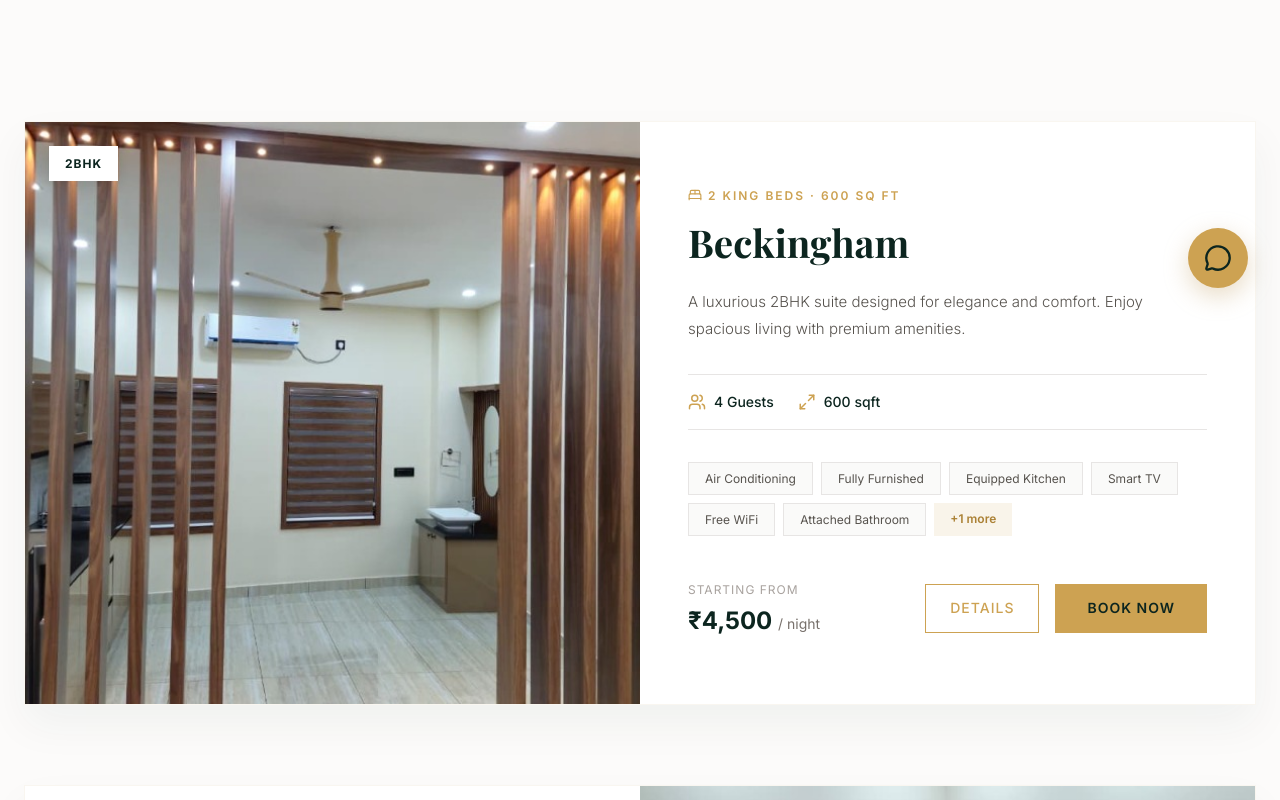
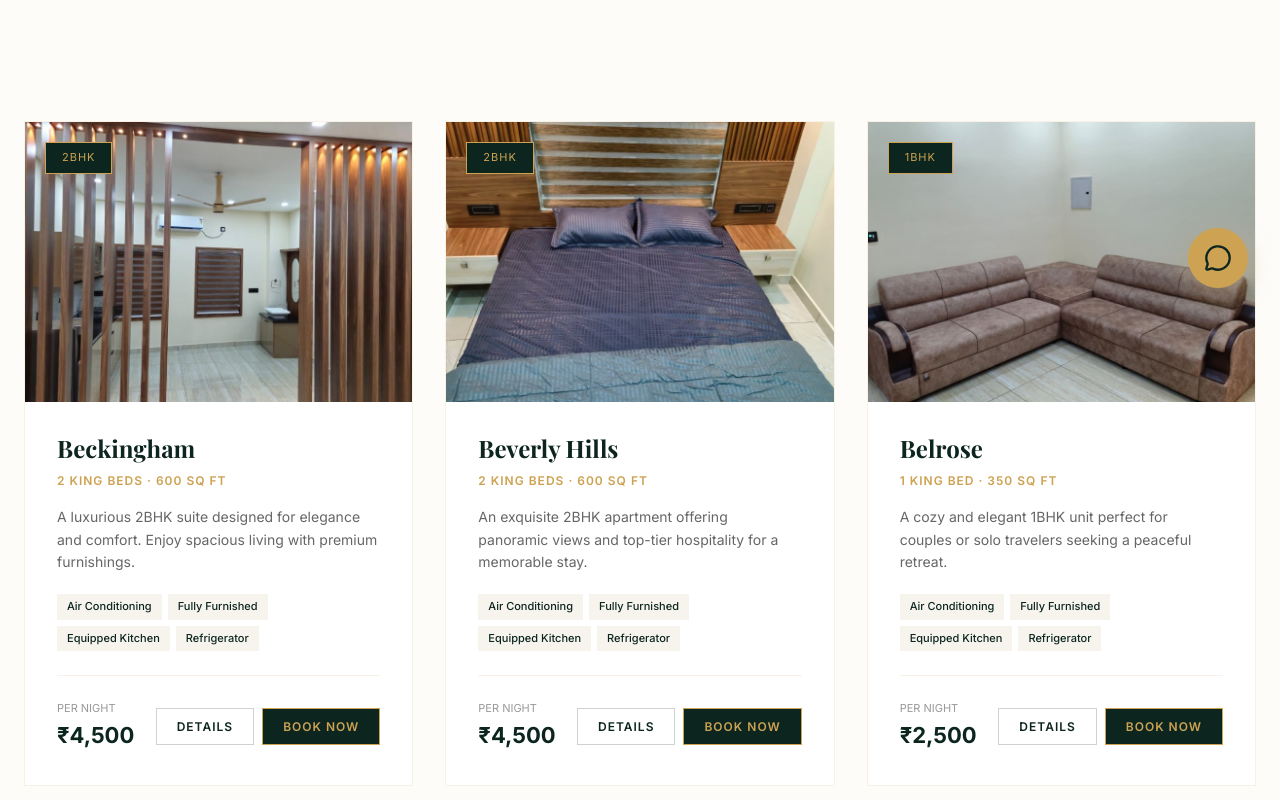
Before and after one commit to sebinphilip585-ui/bethel-bac, a React (Vite) app in the folder frontend/: page /rooms in a window 1280 px wide. Shown: the part 480-1280 px from the top of the page. Built offline with nearby package versions, Linux system fonts and the light colour scheme; no server answers; a web font is replaced by a local one.

Commit message:
feat: explicitly hardcode and render the 10 luxury apartments separately in RoomsPage

```diff
--- a/frontend/src/pages/guest/RoomsPage.jsx
+++ b/frontend/src/pages/guest/RoomsPage.jsx
@@ -1,7 +1,7 @@
 import { useEffect, useRef } from 'react';
 import { Link, useNavigate } from 'react-router-dom';
 import { useData } from '../../contexts/DataContext';
-import { Wifi, Coffee, Shield, Star, Users, Maximize2, ArrowRight, BedDouble } from 'lucide-react';
+import { Users, Maximize2, ArrowRight, BedDouble, Check } from 'lucide-react';
 
 function useReveal() {
   const ref = useRef(null);
@@ -17,13 +17,48 @@ function useReveal() {
   return ref;
 }
 
+const APARTMENTS_DATA = [
+  { name: 'Beckingham', bhk: '2BHK', price: 4500, img: '/images/rooms/room-living.jpg', size: 600, beds: '2 King Beds', desc: 'A luxurious 2BHK suite designed for elegance and comfort. Enjoy spacious living with premium furnishings.' },
+  { name: 'Beverly Hills', bhk: '2BHK', price: 4500, img: '/images/rooms/room-bed.jpg', size: 600, beds: '2 King Beds', desc: 'An exquisite 2BHK apartment offering panoramic views and top-tier hospitality for a memorable stay.' },
+  { name: 'Belrose', bhk: '1BHK', price: 2500, img: '/images/rooms/room-sofa.jpg', size: 350, beds: '1 King Bed', desc: 'A cozy and elegant 1BHK unit perfect for couples or solo travelers seeking a peaceful retreat.' },
+  { name: 'Blooms Bay', bhk: '2BHK', price: 4500, img: '/images/rooms/room-tv.jpg', size: 600, beds: '2 King Beds', desc: 'A modern 2BHK suite with a spacious living area and premium furnishings for an elevated experience.' },
+  { name: 'Blue Bell', bhk: '1BHK', price: 2500, img: '/images/rooms/room-ac.jpg', size: 350, beds: '1 King Bed', desc: 'A serene 1BHK unit combining simplicity with luxury, offering a restful stay amidst nature.' },
+  { name: 'Beehive', bhk: '1BHK', price: 2500, img: '/images/rooms/room-living.jpg', size: 350, beds: '1 King Bed', desc: 'A warm and inviting 1BHK suite equipped with all modern amenities for a comfortable extended stay.' },
+  { name: 'Belarus', bhk: '3BHK', price: 6500, img: '/images/rooms/room-bed.jpg', size: 900, beds: '3 King Beds', desc: 'Our grandest 3BHK presidential suite offering ultimate luxury, expansive space, and elite amenities.' },
+  { name: 'Breeze Garden', bhk: '1BHK', price: 2500, img: '/images/rooms/room-sofa.jpg', size: 380, beds: '1 King Bed', desc: 'A beautiful garden-facing 1BHK apartment filled with natural light and peaceful atmosphere.' },
+  { name: 'Brook Hills', bhk: '1BHK', price: 2500, img: '/images/rooms/room-tv.jpg', size: 360, beds: '1 King Bed', desc: 'Enjoy scenic views and modern amenities in this elegantly designed 1BHK sanctuary.' },
+  { name: 'Bliss Heaven', bhk: '1BHK', price: 2500, img: '/images/rooms/room-ac.jpg', size: 350, beds: '1 King Bed', desc: 'A heavenly 1BHK retreat featuring modern aesthetic, warm lighting, and complete privacy.' },
+];
+
+const FACILITIES = [
+  'Air Conditioning', 'Fully Furnished', 'Equipped Kitchen', 'Refrigerator',
+  'Smart TV', 'High-Speed Wi-Fi', 'Attached Bathroom', 'Hot Water'
+];
+
 export default function RoomsPage() {
   const { roomTypes } = useData();
   const navigate = useNavigate();
   const containerRef = useReveal();
 
+  const handleBookNow = (apartName) => {
+    // Attempt to match the database room type ID by name
+    const dbRoom = roomTypes.find(rt => rt.name.toLowerCase().includes(apartName.toLowerCase()));
+    if (dbRoom) {
+      navigate(`/booking?room=${dbRoom.id}`);
+    } else {
+      navigate(`/booking`);
+    }
+  };
+
+  const handleViewDetails = (apartName) => {
+    const dbRoom = roomTypes.find(rt => rt.name.toLowerCase().includes(apartName.toLowerCase()));
+    if (dbRoom) {
+      navigate(`/rooms/${dbRoom.slug}`);
+    }
+  };
+
   return (
-    <div ref={containerRef} style={{ background: '#fcfbfa' }}>
+    <div ref={containerRef} style={{ background: '#fdfcf9', minHeight: '100vh' }}>
       <style>{`
         .reveal {
           opacity: 0;
@@ -34,148 +69,185 @@ export default function RoomsPage() {
           opacity: 1;
           transform: translateY(0);
         }
-        .room-img-wrapper {
+
+        .luxury-card {
+          background: white;
+          border: 1px solid rgba(205, 162, 82, 0.15);
+          transition: all 0.4s cubic-bezier(0.16, 1, 0.3, 1);
+          overflow: hidden;
           position: relative;
+        }
+
+        .luxury-card:hover {
+          transform: translateY(-8px);
+          box-shadow: 0 24px 48px rgba(12, 37, 31, 0.08);
+          border-color: rgba(205, 162, 82, 0.4);
+        }
+
+        .luxury-img-container {
           overflow: hidden;
+          position: relative;
+          height: 280px;
         }
-        .room-img-wrapper img {
+
+        .luxury-img-container img {
+          width: 100%;
+          height: 100%;
+          object-fit: cover;
           transition: transform 0.8s cubic-bezier(0.16, 1, 0.3, 1);
         }
-        .room-card:hover .room-img-wrapper img {
+
+        .luxury-card:hover .luxury-img-container img {
           transform: scale(1.05);
+        }
+
+        .apart-badge {
+          position: absolute;
+          top: 20px;
+          left: 20px;
+          background: #0c251f;
+          color: #cda252;
+          padding: 6px 16px;
+          font-size: 11px;
+          fontWeight: 700;
+          letter-spacing: 1px;
+          border: 1px solid #cda252;
+        }
+
+        .action-btn {
+          padding: 10px 20px;
+          font-size: 12px;
+          font-weight: 600;
+          letter-spacing: 1px;
+          text-transform: uppercase;
+          transition: all 0.3s;
+        }
+
+        .action-btn-primary {
+          background: #0c251f;
+          color: #cda252;
+          border: 1px solid #cda252;
+        }
+        .action-btn-primary:hover {
+          background: #cda252;
+          color: #0c251f;
+        }
+
+        .action-btn-secondary {
+          background: transparent;
+          color: #0c251f;
+          border: 1px solid rgba(12, 37, 31, 0.2);
+        }
+        .action-btn-secondary:hover {
+          border-color: #0c251f;
+          background: rgba(12, 37, 31, 0.03);
         }
       `}</style>
 
       {/* Header */}
       <div style={{
-        background: 'linear-gradient(rgba(12, 26, 46, 0.8), rgba(12, 26, 46, 0.9)), url("/images/rooms/room-living.jpg") center/cover',
+        background: 'linear-gradient(rgba(12, 37, 31, 0.85), rgba(12, 37, 31, 0.95)), url("/images/rooms/room-bed.jpg") center/cover',
         padding: '160px 0 100px',
         textAlign: 'center',
         color: 'white'
       }}>
         <div className="container reveal">
-          <p style={{ color: 'var(--color-gold)', letterSpacing: '4px', fontSize: '12px', fontWeight: 600, textTransform: 'uppercase', marginBottom: '16px' }}>
+          <p style={{ color: '#cda252', letterSpacing: '4px', fontSize: '12px', fontWeight: 600, textTransform: 'uppercase', marginBottom: '16px' }}>
             Accommodations
           </p>
           <h1 style={{ fontFamily: 'var(--font-heading)', fontSize: 'clamp(2.5rem, 5vw, 4rem)', marginBottom: '24px', fontWeight: 700 }}>
-            Rooms & Suites
+            Luxury Serviced Apartments
           </h1>
-          <div style={{ width: '60px', height: '2px', background: 'var(--color-gold)', margin: '0 auto 24px' }} />
+          <div style={{ width: '60px', height: '2px', background: '#cda252', margin: '0 auto 24px' }} />
           <p style={{ maxWidth: '600px', margin: '0 auto', fontSize: '16px', color: 'rgba(255,255,255,0.8)', fontWeight: 300, lineHeight: 1.6 }}>
-            Discover our collection of thoughtfully designed rooms, each offering a perfect
-            blend of classic charm, spacious living, and modern luxury.
+            Explore our 10 fully furnished premium suites in Thiruvalla. Beautiful layouts, A/C, fully equipped kitchen, and warm hospitality.
           </p>
         </div>
       </div>
 
-      {/* Room List */}
+      {/* Apartments Grid */}
       <section className="section-lg">
-        <div className="container" style={{ display: 'flex', flexDirection: 'column', gap: '80px' }}>
-          {roomTypes.map((room, i) => (
-            <div key={room.id} className="reveal room-card" style={{
-              display: 'flex',
-              flexDirection: i % 2 === 1 ? 'row-reverse' : 'row',
-              background: 'white',
-              boxShadow: '0 20px 40px rgba(27, 59, 54, 0.05)',
-              border: '1px solid rgba(197, 164, 109, 0.1)'
-            }}>
-              {/* Image Side */}
-              <div className="room-img-wrapper" style={{ flex: '1 1 50%', minHeight: '400px' }}>
-                <img
-                  src={room.images[0] || '/images/rooms/room-bed.jpg'}
-                  alt={room.name}
-                  style={{ width: '100%', height: '100%', objectFit: 'cover', position: 'absolute', inset: 0 }}
-                />
-                <div style={{ position: 'absolute', top: '24px', left: '24px', background: 'white', padding: '8px 16px', fontSize: '12px', fontWeight: 700, letterSpacing: '1px', textTransform: 'uppercase', color: 'var(--color-navy)', boxShadow: '0 4px 12px rgba(0,0,0,0.1)' }}>
-                  {room.name.includes('3BHK') ? '3BHK' : room.name.includes('2BHK') || room.max_guests >= 4 ? '2BHK' : '1BHK'}
+        <div className="container">
+          <div style={{ display: 'grid', gridTemplateColumns: 'repeat(auto-fill, minmax(350px, 1fr))', gap: '32px' }}>
+            {APARTMENTS_DATA.map((apart, idx) => (
+              <div key={idx} className="reveal luxury-card" style={{ animationDelay: `${(idx % 3) * 100}ms` }}>
+                <div className="luxury-img-container">
+                  <img src={apart.img} alt={apart.name} />
+                  <div className="apart-badge">
+                    {apart.bhk}
                   </div>
                 </div>
 
-              {/* Content Side */}
-              <div style={{ flex: '1 1 50%', padding: '64px 48px', display: 'flex', flexDirection: 'column', justifyContent: 'center' }}>
-                <p style={{ color: 'var(--color-gold)', fontSize: '12px', textTransform: 'uppercase', letterSpacing: '2px', fontWeight: 600, marginBottom: '16px' }}>
-                  <BedDouble size={14} style={{ display: 'inline', marginRight: '6px', verticalAlign: '-2px' }} />
-                  {room.bed_type} · {room.size_sqft} sq ft
+                <div style={{ padding: '32px' }}>
+                  <h3 style={{ fontFamily: 'var(--font-heading)', fontSize: '24px', color: '#0c251f', marginBottom: '8px' }}>
+                    {apart.name}
+                  </h3>
+
+                  <p style={{ color: '#cda252', fontSize: '12px', fontWeight: 600, letterSpacing: '1px', textTransform: 'uppercase', marginBottom: '16px' }}>
+                    {apart.beds} · {apart.size} SQ FT
                   </p>
 
-                <h2 style={{ fontFamily: 'var(--font-heading)', fontSize: 'clamp(2rem, 3vw, 2.5rem)', color: 'var(--color-navy)', marginBottom: '24px', lineHeight: 1.1 }}>
-                  {room.name}
-                </h2>
-
-                <p style={{ color: 'var(--color-gray-600)', lineHeight: '1.8', marginBottom: '32px', fontSize: '15px', fontWeight: 300 }}>
-                  {room.description}
+                  <p style={{ color: '#666', fontSize: '14px', lineHeight: '1.6', marginBottom: '24px', height: '64px', overflow: 'hidden' }}>
+                    {apart.desc}
                   </p>
 
-                <div style={{ display: 'flex', gap: '24px', marginBottom: '32px', borderTop: '1px solid var(--color-gray-200)', borderBottom: '1px solid var(--color-gray-200)', padding: '16px 0' }}>
-                  <div style={{ display: 'flex', alignItems: 'center', gap: '8px', color: 'var(--color-navy)', fontSize: '14px', fontWeight: 500 }}>
-                    <Users size={18} color="var(--color-gold)" /> {room.max_guests} Guests
-                  </div>
-                  <div style={{ display: 'flex', alignItems: 'center', gap: '8px', color: 'var(--color-navy)', fontSize: '14px', fontWeight: 500 }}>
-                    <Maximize2 size={18} color="var(--color-gold)" /> {room.size_sqft} sqft
-                  </div>
-                </div>
-
-                <div style={{ display: 'flex', flexWrap: 'wrap', gap: '8px', marginBottom: '40px' }}>
-                  {room.facilities.slice(0, 6).map(f => (
-                    <span key={f} style={{ padding: '6px 16px', background: 'var(--color-gray-50)', border: '1px solid var(--color-gray-200)', fontSize: '12px', color: 'var(--color-gray-600)' }}>
+                  <div style={{ display: 'flex', flexWrap: 'wrap', gap: '6px', marginBottom: '24px' }}>
+                    {FACILITIES.slice(0, 4).map(f => (
+                      <span key={f} style={{ background: '#f7f4ee', color: '#0c251f', padding: '4px 10px', fontSize: '11px', fontWeight: 500 }}>
                         {f}
                       </span>
                     ))}
-                  {room.facilities.length > 6 && (
-                    <span style={{ padding: '6px 16px', background: 'var(--color-gold-muted)', color: 'var(--color-gold-dark)', fontSize: '12px', fontWeight: 600 }}>
-                      +{room.facilities.length - 6} more
-                    </span>
-                  )}
                   </div>
 
-                <div style={{ display: 'flex', alignItems: 'center', justifyContent: 'space-between', flexWrap: 'wrap', gap: '24px' }}>
+                  <div style={{ borderTop: '1px solid rgba(205, 162, 82, 0.15)', paddingTop: '24px', display: 'flex', alignItems: 'center', justifyContent: 'space-between' }}>
                     <div>
-                    <span style={{ fontSize: '12px', color: 'var(--color-gray-400)', textTransform: 'uppercase', letterSpacing: '1px' }}>Starting from</span>
-                    <div style={{ fontSize: '24px', fontWeight: 700, color: 'var(--color-navy)' }}>
-                      ₹{room.base_price.toLocaleString()} <span style={{ fontSize: '14px', color: 'var(--color-gray-500)', fontWeight: 400 }}>/ night</span>
+                      <p style={{ fontSize: '11px', color: '#999', textTransform: 'uppercase' }}>Per Night</p>
+                      <p style={{ fontSize: '22px', fontWeight: 700, color: '#0c251f' }}>₹{apart.price.toLocaleString()}</p>
                     </div>
-                  </div>
-                  <div style={{ display: 'flex', gap: '16px' }}>
-                    <Link to={`/rooms/${room.slug}`} className="btn btn-outline" style={{ padding: '12px 24px' }}>
+
+                    <div style={{ display: 'flex', gap: '8px' }}>
+                      <button onClick={() => handleViewDetails(apart.name)} className="action-btn action-btn-secondary">
                         Details
-                    </Link>
-                    <Link to={`/booking?room=${room.id}`} className="btn btn-primary" style={{ padding: '12px 32px' }}>
+                      </button>
+                      <button onClick={() => handleBookNow(apart.name)} className="action-btn action-btn-primary">
                         Book Now
-                    </Link>
+                      </button>
                     </div>
                   </div>
                 </div>
               </div>
             ))}
           </div>
+        </div>
       </section>
 
       {/* CTA */}
       <section className="reveal" style={{
-        background: 'var(--color-navy)',
+        background: '#0c251f',
         padding: '100px 0',
         textAlign: 'center',
         position: 'relative',
-        overflow: 'hidden'
+        overflow: 'hidden',
+        borderTop: '1px solid #cda252'
       }}>
         <div style={{
           position: 'absolute', inset: 0,
-          background: 'radial-gradient(ellipse at center, rgba(197,164,109,0.08) 0%, transparent 70%)'
+          background: 'radial-gradient(ellipse at center, rgba(205, 162, 82, 0.08) 0%, transparent 70%)'
         }} />
         <div className="container" style={{ position: 'relative' }}>
-          <p style={{ color: 'var(--color-gold)', letterSpacing: '4px', fontSize: '12px', fontWeight: 600, textTransform: 'uppercase', marginBottom: '16px' }}>Need Help?</p>
+          <p style={{ color: '#cda252', letterSpacing: '4px', fontSize: '12px', fontWeight: 600, textTransform: 'uppercase', marginBottom: '16px' }}>Reservations</p>
           <h2 style={{ fontFamily: 'var(--font-heading)', fontSize: '32px', color: 'white', marginBottom: '24px' }}>
-            Can't Decide? We're Here to Help
+            Book Your Serviced Apartment
           </h2>
           <p style={{ color: 'rgba(255,255,255,0.7)', marginBottom: '40px', maxWidth: '500px', margin: '0 auto 40px', fontSize: '16px', fontWeight: 300 }}>
-            Contact our reservations team and we'll help you find the perfect suite for your stay.
+            Contact our reservations team or book directly online for family, business, or Sabarimala pilgrim stays.
           </p>
           <div style={{ display: 'flex', gap: '16px', justifyContent: 'center', flexWrap: 'wrap' }}>
             <Link to="/contact" className="btn btn-outline-white" style={{ padding: '16px 32px' }}>
               Contact Us
             </Link>
-            <Link to="/booking" className="btn btn-primary" style={{ padding: '16px 32px' }}>
-              Book Now <ArrowRight size={16} />
+            <Link to="/booking" className="luxury-btn" style={{ padding: '16px 32px' }}>
+              Book Online <ArrowRight size={16} />
             </Link>
           </div>
         </div>
```
Lines whose indentation alone changed are shown as unchanged.
